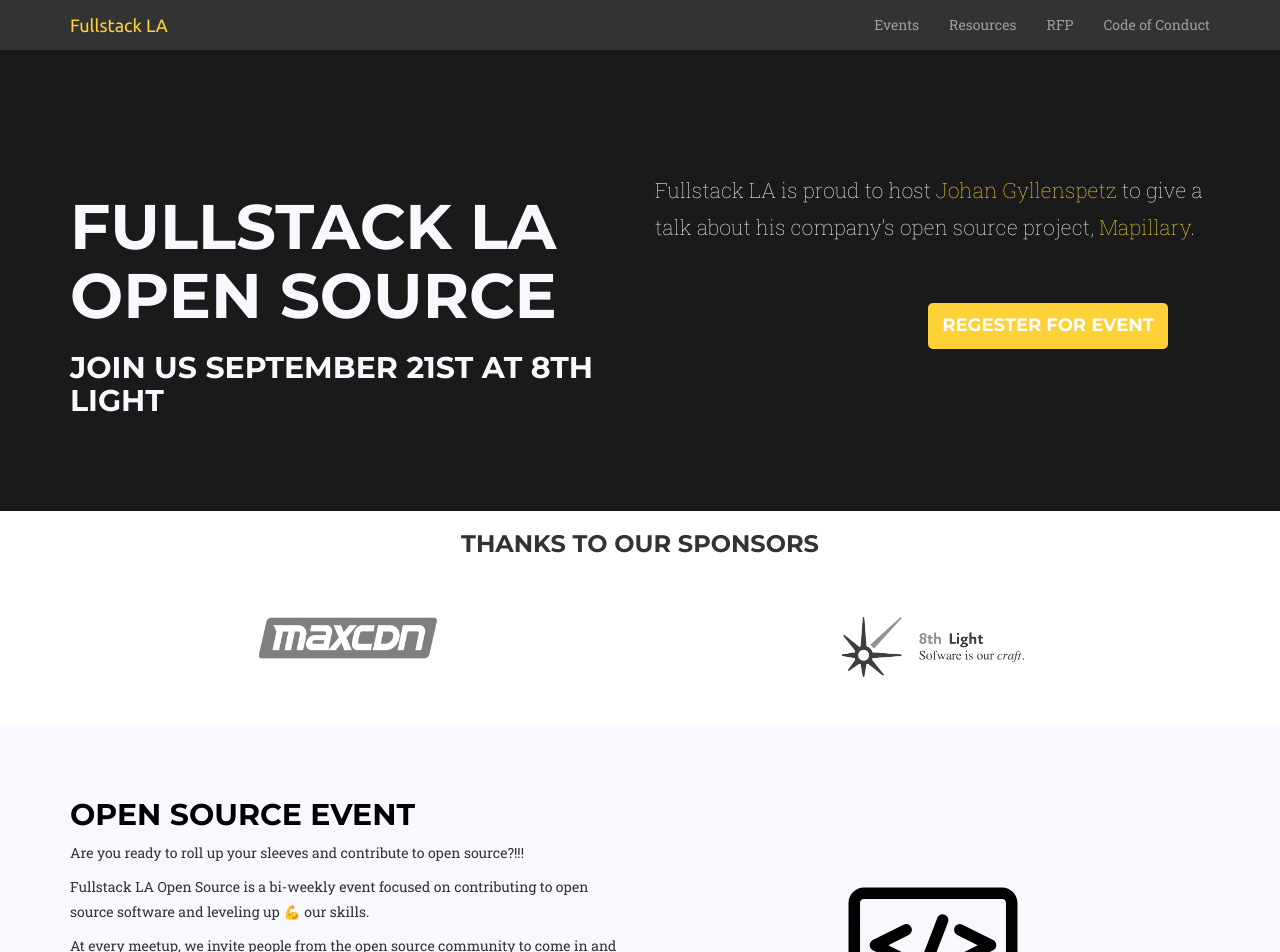
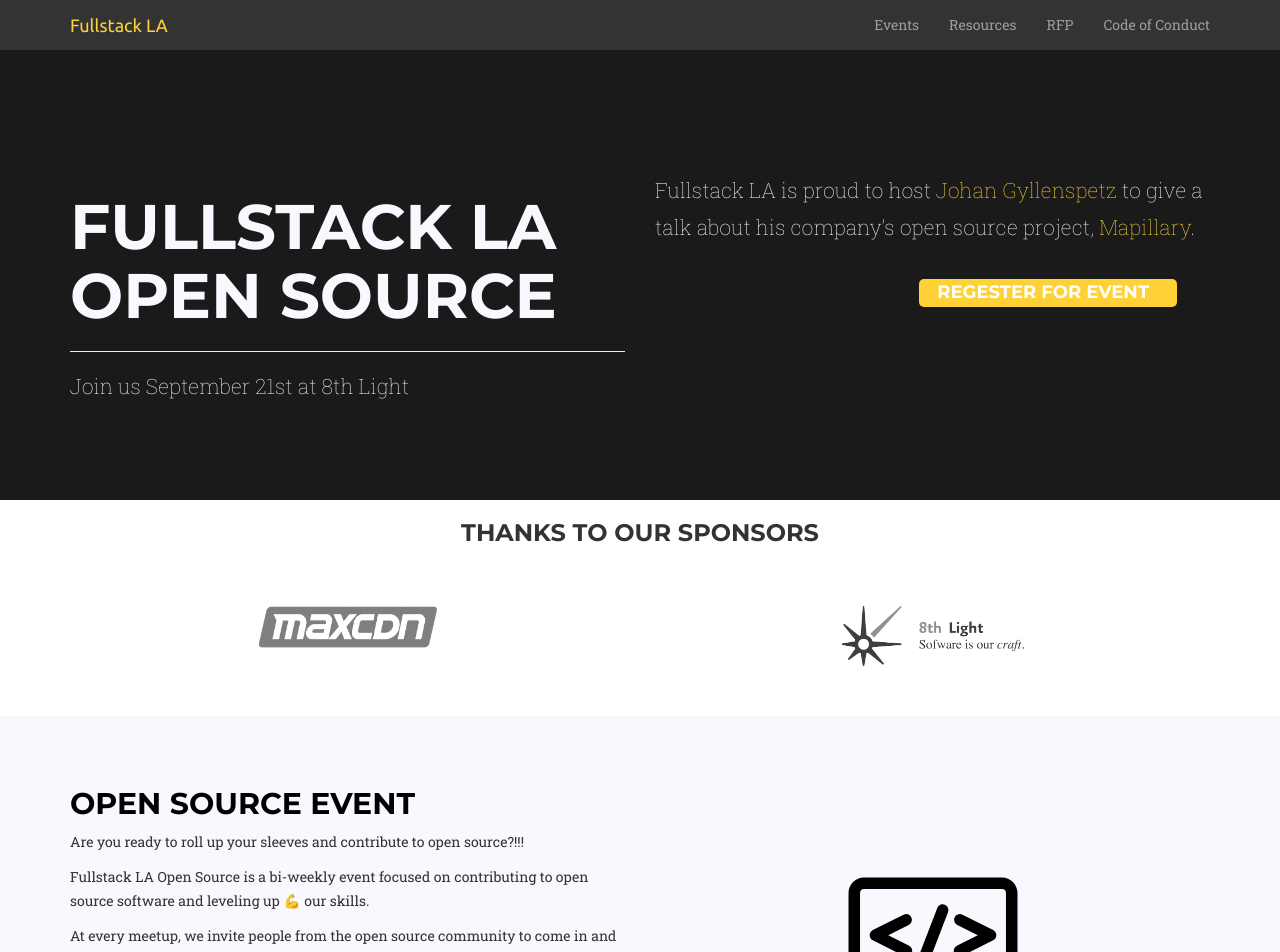
Before and after one commit to fullstackla/fullstackla.github.io, a Jekyll site: the page built from _events/2016-09-21-mapillary.md, in a window 1280 px wide and 1400 px high. Shown: the top 952 px of the window. Built offline with Jekyll 4.4.1, drawn with Linux system fonts in a browser that asks for light colours; some web fonts are replaced.

Commit message:
Events parking directions overlay box is mobile.

```diff
--- a/_includes/event-rsvp.html
+++ b/_includes/event-rsvp.html
@@ -1,3 +1,3 @@
-<a class="pull-right bg-primary rsvp" href="{{ include.rsvp }}">
-  <h4>Regester for event</h4>
+<a href="{{ include.rsvp }}">
+  <h4 class="bg-primary rsvp">Regester for event</h4>
 </a>
--- a/_layouts/repeat-event.html
+++ b/_layouts/repeat-event.html
@@ -9,19 +9,20 @@
       <div class="container">
         <div class="row">
           <div class="col-lg-6">
-            <h1>Fullstack LA Open Source</h1>
-            <h2>
+            <h1 class="display-3">Fullstack LA Open Source</h1>
+            <hr class="m-y-5">
+            <p class="lead">
               Join us {{ page.event-date }}
               {% if page.location != nil %}
                 at {{ page.location-name }}
               {% endif %}
-            </h2>
+            </p>
           </div>
           <div class="col-lg-6 excerpt">
             {{ page.excerpt }}
+            <div class="col-lg-7 col-lg-offset-5">
+              {% include event-rsvp.html rsvp=page.rsvp %}
             </div>
-          <div class="col-lg-6 event-rsvp">
-            {% include event-rsvp.html rsvp=page.rsvp %}
           </div>
         </div>
       </div>
@@ -42,9 +43,9 @@
     </div>
     <div class="event-block featured-project">
       <div class="container">
-        <div class="row event-flex">
+        <div class="row">
           <div class="col-lg-6">
-            <div class="image-cropper event-flex">
+            <div class="image-cropper">
               <img class="speaker-img" style="{{ page.image-style }}" src={{ page.image }}>
             </div>
           </div>
@@ -75,15 +76,15 @@
       </div>
     </div>
     <div class="event-block location">
-      {% include events/open-source-location.html %}
+      <div class="container-fluid">
         <div class="row parking-outer">
-        <div class="col-lg-6 col-md-8 col-sm-10">
-        </div>
-        <div class="col-lg-6 col-md-4 col-sm-2 parking">
+          <div class="col-lg-4 col-lg-offset-7 col-sm-6 col-sm-offset-6 col-xs-12 parking-inner">
             <h3>Parking</h3>
-          {% include {{ page.parking }} %}
+            <p>{% include {{ page.parking }} %}</p>
           </div>
         </div>
+      </div>
+      {% include events/open-source-location.html %}
     </div>
   </div>
   {% include footer.html %}
--- a/_sass/events.scss
+++ b/_sass/events.scss
@@ -39,6 +39,11 @@ body #event {
     padding-top: 13em;
     padding-bottom: 6em;
   }
+  @media (max-width: 767px) {
+    .event-title {
+      padding-top: 5em;
+    }
+  }
   .icon-img {
     display: block;
     max-width: 15vw;
@@ -62,6 +67,15 @@ body #event {
     max-width: 20vw;
     transform: scale(1);
   }
+  @media (max-width: 600px) {
+    .image-cropper {
+      width: 30vw;
+      height: 30vw;
+    }
+    .speaker-img {
+      max-width: 30vw;
+    }
+  }
   .event-flex {
     display: flex;
     align-items: center;
@@ -82,7 +96,7 @@ body #event {
     background-color: #fff;
   }
   .rsvp {
-    margin: 3em;
+    margin: 1em;
   }
   .jumbotron {
     margin-bottom: 0;
@@ -102,13 +116,20 @@ body #event {
     padding: 0;
   }
   .parking-outer {
-    margin-left: 20em;
-    margin-right: 5em;
+    position: relative;
+  }
+  .parking-inner {
+    position: absolute;
+    top: 3em;
+    z-index: 999;
+    background-color: rgba(153, 153, 153, 0.8);
+    padding: .2em 1em 1em 1em;
+    // transform: translate(0, -30em);
   }
   .parking {
     background-color: rgba(153, 153, 153, 0.8);
     padding: .2em 1em 1em 1em;
-    margin-top: -32em;
+    margin-right: 13em;
   }
 }
 
--- a/_sass/fullstack.scss
+++ b/_sass/fullstack.scss
@@ -5,7 +5,7 @@
  * For details, see http://www.apache.org/licenses/LICENSE-2.0.
  */
 
-body {
+html, body {
     overflow-x: hidden;
     font-family: "Roboto Slab","Helvetica Neue",Helvetica,Arial,sans-serif;
     color: $secondary-dark;
```
Lines whose indentation alone changed are shown as unchanged.
